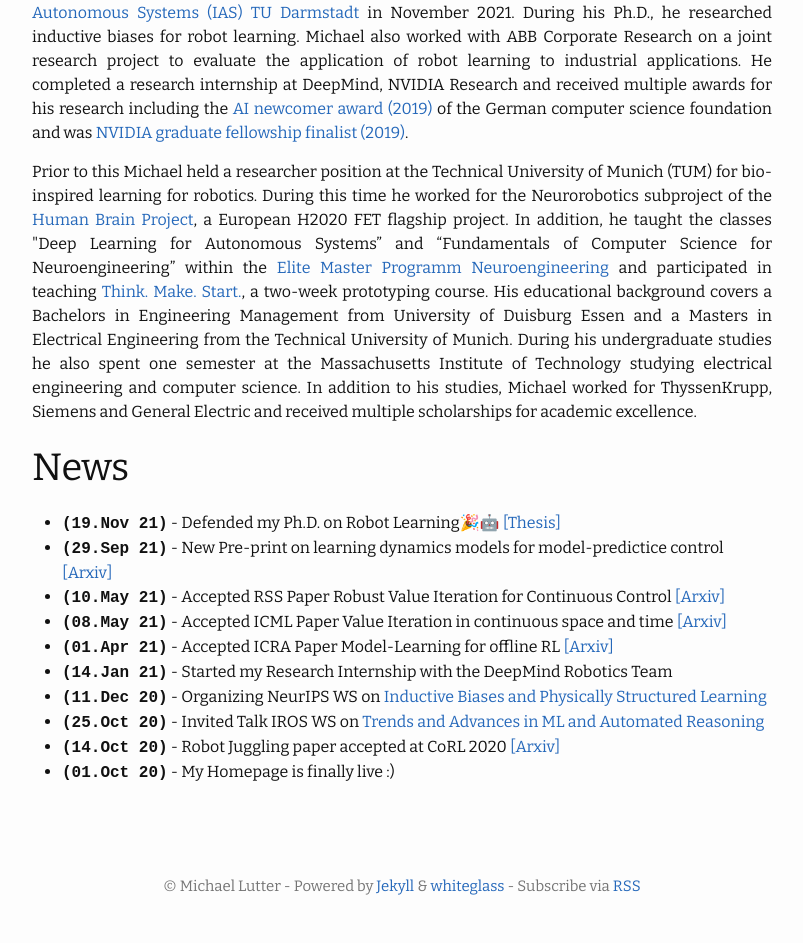
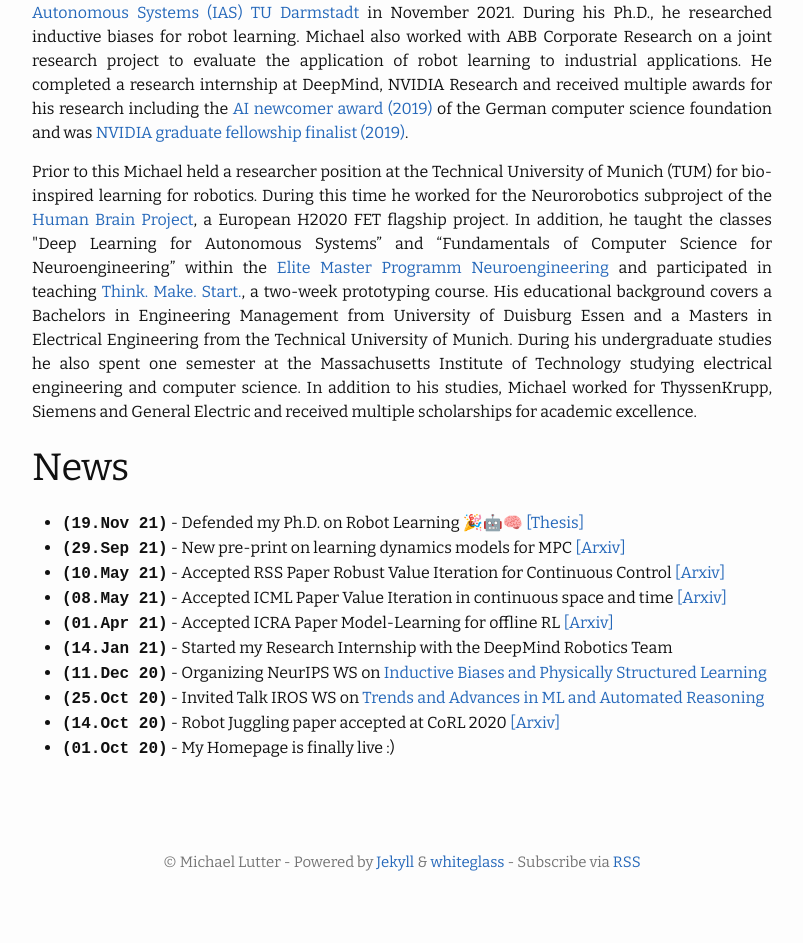
Before and after one commit to milutter/milutter.github.io, a Jekyll site: the page built from index.md, in a window 1280 px wide. Shown: the part 617-1560 px from the top of the page, without its empty margins (238-1041 px from the left). Built offline with Jekyll 4.4.1, drawn with Linux system fonts in a browser that asks for light colours; emoji names are drawn with the system emoji font; after the commit the page ends 1536 px from its top, so only the background shows below that.

Commit message:
updated news

```diff
--- a/index.md
+++ b/index.md
@@ -49,8 +49,8 @@ academic excellence.
 </p>
 
 # News
-* <span style="font-family:'Courier New', monospace"><b>(19.Nov 21)</b></span> - Defended my Ph.D. on Robot Learning:tada::robot: <a href="https://tuprints.ulb.tu-darmstadt.de/20048/1/Phd_Thesis_Michael_Lutter.pdf">[Thesis]</a>
-* <span style="font-family:'Courier New', monospace"><b>(29.Sep 21)</b></span> - New Pre-print on learning dynamics models for model-predictice control <a href="https://arxiv.org/pdf/2109.14311.pdf">[Arxiv]</a>
+* <span style="font-family:'Courier New', monospace"><b>(19.Nov 21)</b></span> - Defended my Ph.D. on Robot Learning :tada::robot::brain: <a href="https://tuprints.ulb.tu-darmstadt.de/20048/1/Phd_Thesis_Michael_Lutter.pdf">[Thesis]</a>
+* <span style="font-family:'Courier New', monospace"><b>(29.Sep 21)</b></span> - New pre-print on learning dynamics models for MPC <a href="https://arxiv.org/pdf/2109.14311.pdf">[Arxiv]</a>
 * <span style="font-family:'Courier New', monospace"><b>(10.May 21)</b></span> - Accepted RSS Paper Robust Value Iteration for Continuous Control <a href="https://arxiv.org/pdf/2105.12189.pdf">[Arxiv]</a>
 * <span style="font-family:'Courier New', monospace"><b>(08.May 21)</b></span> - Accepted ICML Paper Value Iteration in continuous space and time <a href="https://arxiv.org/pdf/2105.04682.pdf">[Arxiv]</a>
 * <span style="font-family:'Courier New', monospace"><b>(01.Apr 21)</b></span> - Accepted ICRA Paper Model-Learning for offline RL <a href="https://arxiv.org/abs/2011.01734">[Arxiv]</a>
```
